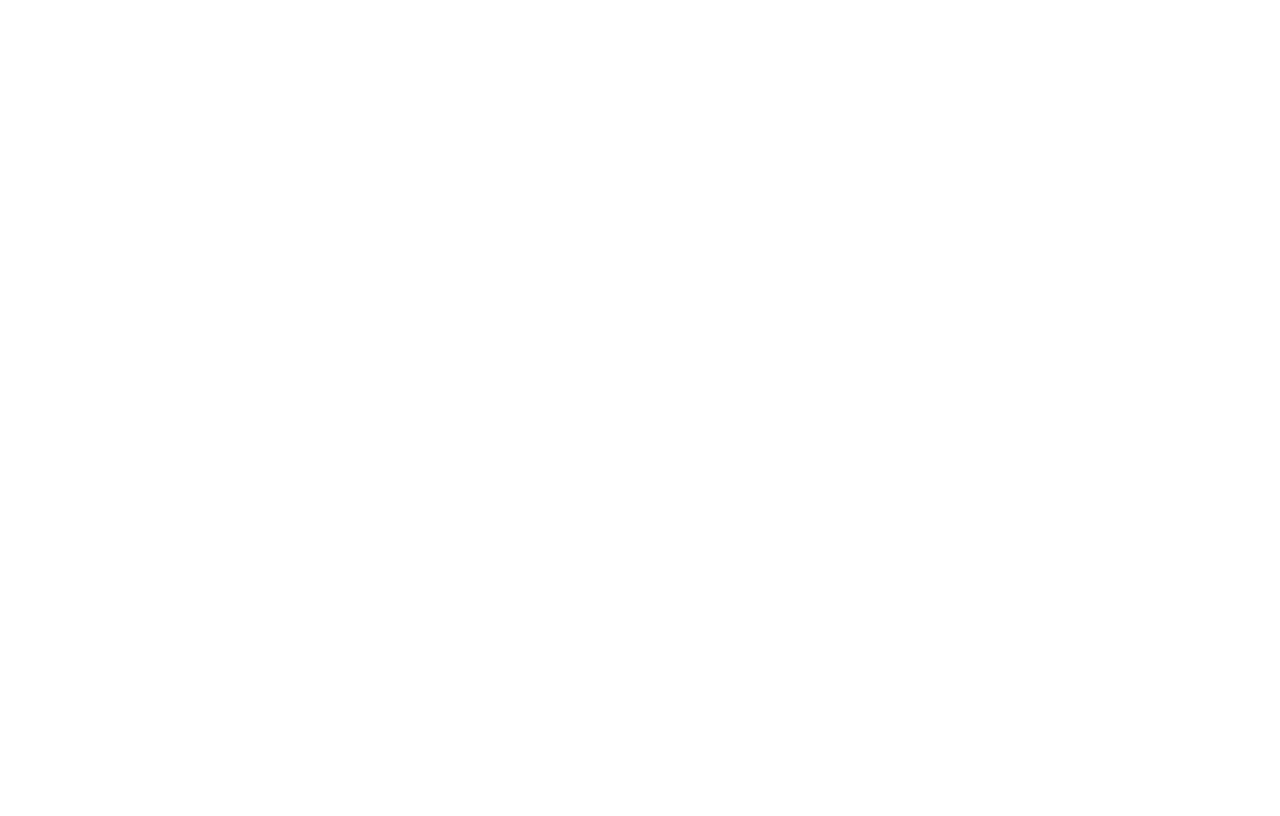
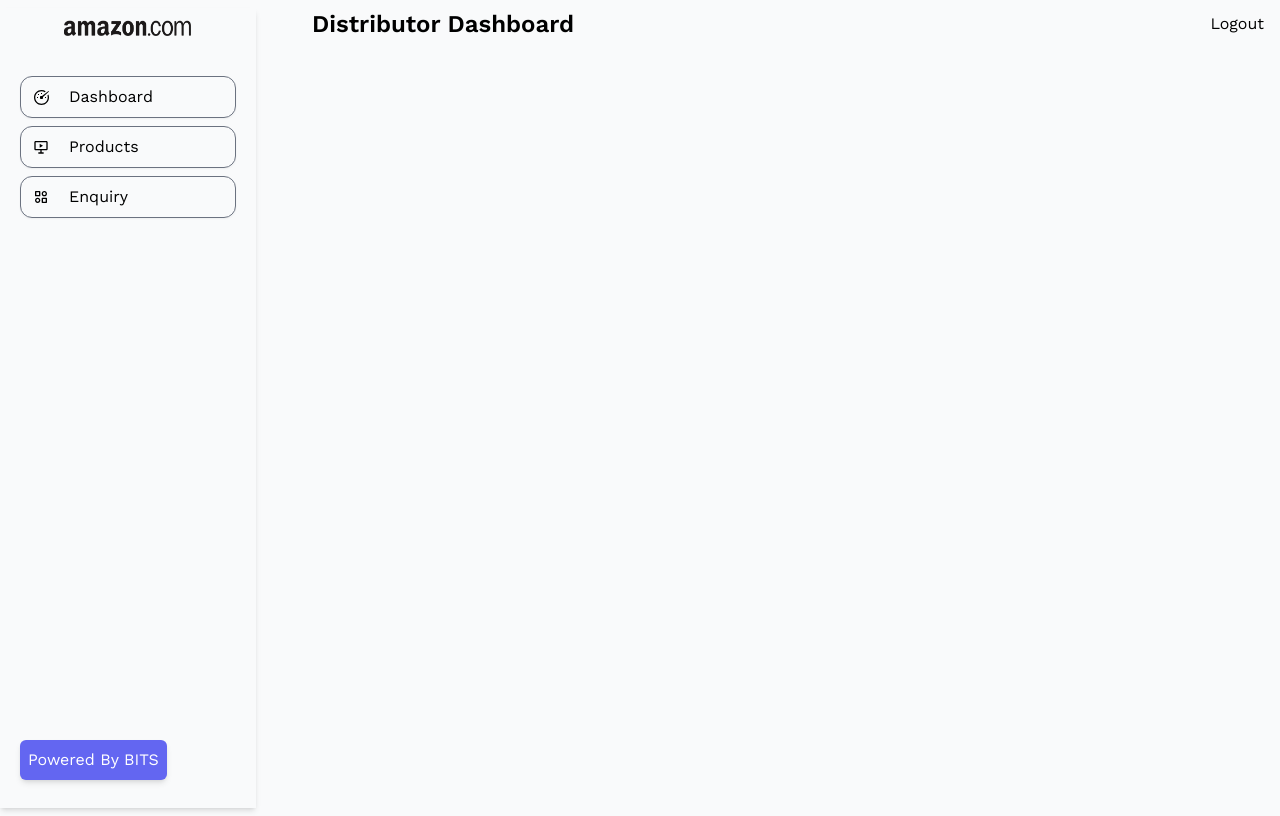
Before and after one commit to rahulkandel7/multivendor_frontend, a React (Vite) app: page /distributor in a window 1280 px wide. Before the commit this address had no page. Built offline with nearby package versions, Linux system fonts and the light colour scheme; sample sign-in values are in the browser's storage.

Commit message:
added sitributor layout

```diff
--- a/src/AppRoutes.jsx
+++ b/src/AppRoutes.jsx
@@ -5,6 +5,8 @@
 import SlideshowIndex from "./admin/pages/slideshow/SlideshowIndex";
 import SubCategoryIndex from "./admin/pages/subCategory/SubCategoryIndex";
 import App from "./App";
+import DistributorLayout from "./distributor/layouts/DistributorLayout";
+import DistributorDashboard from "./distributor/pages/DistributorDashboard";
 import WholeSellerLayout from "./wholeseller/layouts/WholeSellerLayout";
 import Category from "./wholeseller/pages/Category";
 import Login from "./wholeseller/pages/login";
@@ -28,6 +30,7 @@
                     <Route path="viewdistributorprofile" element={<ViewDistributorProfile />} />
                 </Route>
 
+                {/* Admin Routes */}
                 <Route path="/admin" element={<AdminLayout />}>
                     <Route path="dashboard" element={<AdminDashboard />} />
                     <Route path="slideshow" element={<SlideshowIndex />} />
@@ -35,6 +38,10 @@
                     <Route path="subcategory" element={<SubCategoryIndex />} />
                 </Route>
 
+                {/* Distributo Routes */}
+                <Route path="/distributor" element={<DistributorLayout />}>
+                    <Route path="dashboard" element={<DistributorDashboard />} />
+                </Route>
             </Routes>
         </Router>
     )
--- a/src/admin/pages/category/CategoryIndex.jsx
+++ b/src/admin/pages/category/CategoryIndex.jsx
@@ -105,7 +105,9 @@
                                         <td className='px-4'>{index + 1}</td>
                                         <td className='px-4 text-center'>{category.category_name} </td>
                                         <td className='px-4 text-center'>
-                                            <img src={ApiConstant.API_IMAGE_URL + category.category_photo} alt={category.category_name} className="w-32 mx-auto py-2" />
+                                            {
+                                                category.category_photo == null ? <p>-</p> :
+                                                    <img src={ApiConstant.API_IMAGE_URL + category.category_photo} alt={category.category_name} className="w-32 mx-auto py-2" />}
                                         </td>
                                         <td >
                                             <div className='flex items-center justify-center h-full gap-3'>
--- a/src/constants/ApiConstant.jsx
+++ b/src/constants/ApiConstant.jsx
@@ -1,4 +1,4 @@
-const API_URL = 'http://192.168.1.12:8000/api/v1/';
-const API_IMAGE_URL = 'http://192.168.1.12:8000/public/';
+const API_URL = 'http://192.168.1.2:8000/api/v1/';
+const API_IMAGE_URL = 'http://192.168.1.2:8000/public/';
 
 export default { API_URL, API_IMAGE_URL };
--- /dev/null
+++ b/src/distributor/layouts/DistributorLayout.jsx
@@ -0,0 +1,112 @@
+import React from 'react';
+import { BiCategoryAlt, BiSlideshow } from 'react-icons/bi';
+import { GoDashboard } from 'react-icons/go';
+import { useDispatch, useSelector } from 'react-redux';
+import { Navigate, NavLink, Outlet, useNavigate } from 'react-router-dom';
+import ApiConstant from '../../constants/ApiConstant';
+import { authActions } from '../../data/auth-slice';
+
+
+export default function DistributorLayout() {
+    const isLoggedIn = useSelector(state => state.auth.isAuthenticated);
+
+    const dispatcher = useDispatch();
+    const navigate = useNavigate();
+    //Logout Function Code
+    async function logout() {
+        fetch(ApiConstant.API_URL + 'logout', {
+            method: 'POST',
+            headers: {
+                'Authorization': 'Bearer ' + localStorage.getItem('token'),
+            }
+        }).then((response) => {
+            if (response.ok) {
+                response.json().then((data) => {
+                    dispatcher(authActions.logout());
+                    navigate('/login');
+                });
+            }
+            else {
+                response.json().then((data) => {
+                    alert(data.message);
+                });
+            }
+        });
+
+    }
+
+    const distributorNav = [
+        {
+            id: 1,
+            name: 'Dashboard',
+            icon: <GoDashboard />,
+            link: '/admin/dashboard',
+        },
+        {
+            id: 2,
+            name: 'Products',
+            icon: <BiSlideshow />,
+            link: '/admin/slideshow',
+        },
+        {
+            id: 3,
+            name: 'Enquiry',
+            icon: <BiCategoryAlt />,
+            link: '/admin/category',
+        },
+    ];
+
+    let activeclassName = 'flex bg-gray-500  text-white border py-2 my-2  rounded-xl  text-white px-3 shadow-sm hover:bg-gray-600';
+    let unactiveclassName = 'flex border-gray-500 border  text-black py-2 my-2  rounded-xl hover:text-white px-3 shadow-sm hover:bg-gray-600';
+
+    if (isLoggedIn) {
+        return (
+            <div className='bg-gray-50'>
+                <div className=' mx-auto py-2'>
+                    <div className='flex gap-10'>
+                        <div className='shadow-md w-64 px-5 py-3 min-h-screen h-auto'>
+                            <div className='flex justify-center'>
+                                <img src="./logo.png" alt="Logo" className='w-32' />
+
+                            </div>
+                            <div>
+                                <ul className='mt-10'>
+                                    {
+                                        distributorNav.map((nav, index) => {
+                                            return <li key={nav.id} >
+                                                <NavLink key={index} to={nav.link} className={({ isActive }) =>
+                                                    isActive ? activeclassName : unactiveclassName
+                                                }>
+                                                    <p className='flex gap-5 items-center'>
+                                                        {nav.icon}
+                                                        <span>{nav.name}</span>
+                                                    </p>
+                                                </NavLink>
+                                            </li>
+                                        })
+                                    }
+
+                                </ul>
+                                <div className='absolute bottom-5 shadow-md p-2 bg-indigo-500 text-white rounded-md'>
+                                    Powered By BITS
+                                </div>
+                            </div>
+                        </div>
+                        <div className='flex-1 px-4'>
+                            <div className='flex w-full justify-between'>
+                                <h1 className='text-2xl font-bold'>Distributor Dashboard</h1>
+                                <button onClick={() => logout()}>
+                                    Logout
+                                </button>
+                            </div>
+                            <Outlet />
+                        </div>
+                    </div>
+                </div>
+            </div>
+        )
+    }
+    else {
+        return <Navigate to='/login' />
+    }
+}
--- /dev/null
+++ b/src/distributor/pages/DistributorDashboard.jsx
@@ -0,0 +1,7 @@
+import React from 'react'
+
+export default function DistributorDashboard() {
+    return (
+        <div>DistributorDashboard</div>
+    )
+}
--- a/src/wholeseller/pages/Login.jsx
+++ b/src/wholeseller/pages/Login.jsx
@@ -38,10 +38,11 @@
                                     response.json().then((data) => {
                                         dispatcher(authActions.login({ token: data.token, user: data.user }));
                                         if (data.user.role == 'admin') {
-                                            navigate('/admin');
+                                            navigate('/admin/dashboard');
                                         }
-                                        else {
-
+                                        else if (data.user.role == 'distributor') {
+                                            navigate('/distributor/dashboard');
+                                        } else {
                                             navigate('/');
                                         }
                                     });
--- a/src/wholeseller/pages/Register.jsx
+++ b/src/wholeseller/pages/Register.jsx
@@ -3,6 +3,7 @@
 import { Link, useNavigate } from "react-router-dom";
 import { mixed, object, ref, string } from "yup";
 import ApiConstant from "../../constants/ApiConstant";
+import { authActions } from "../../data/auth-slice";
 
 function Register() {
     const dispatcher = useDispatch();
--- a/vite.config.js
+++ b/vite.config.js
@@ -6,7 +6,7 @@
   server: {
     proxy: {
       '/api': {
-        target: 'http://192.168.1.12:8080',
+        target: 'http://192.168.1.2:8080',
 
       },
     },
```
